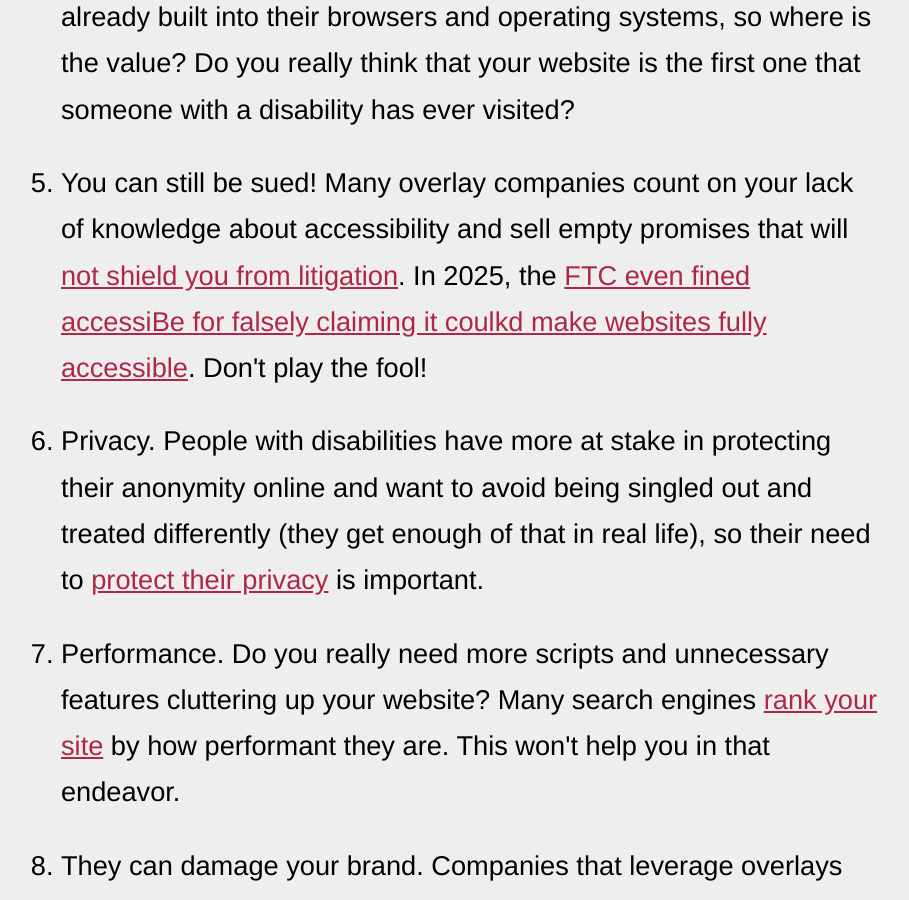
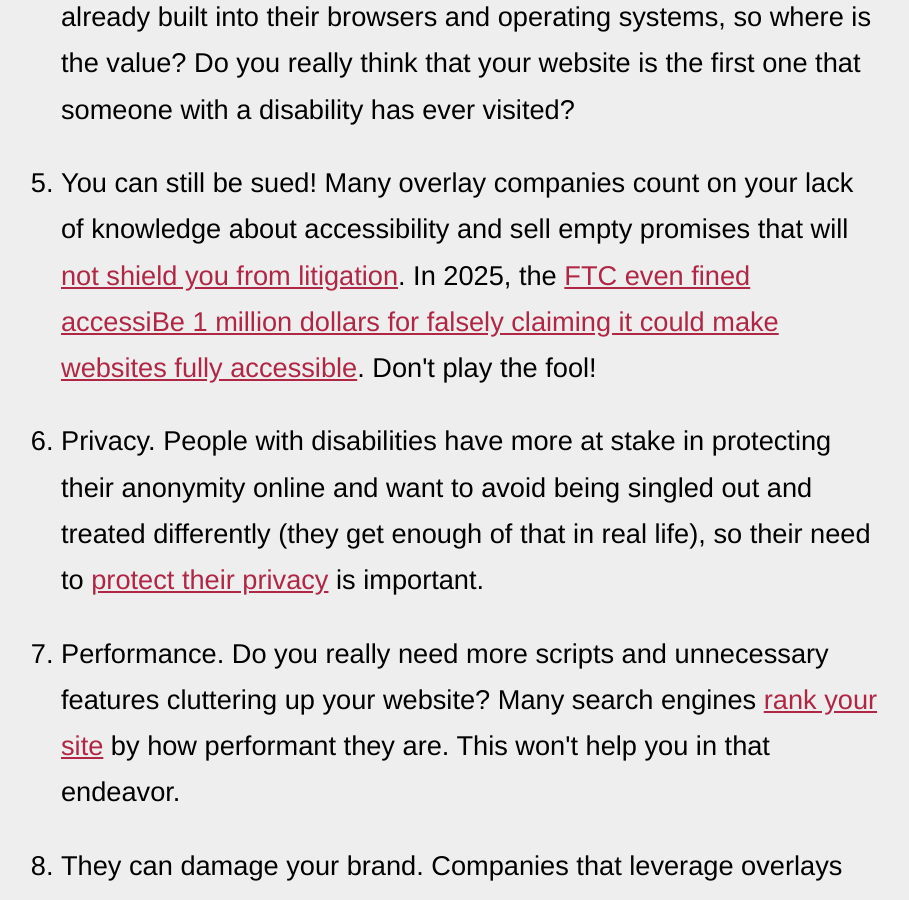
Before and after one commit to michaelspellacy/shouldiuseanaccessibilityoverlay-com, a Jekyll site: the page built from index.html, in a window 1280 px wide and 900 px high, scrolled down 1729 px. Shown: the whole window, without its empty margins (189-1098 px from the left). Built offline with Jekyll 4.4.1, drawn with Linux system fonts in a browser that asks for light colours.

Commit message:
Update index.html

```diff
--- a/index.html
+++ b/index.html
@@ -12,7 +12,7 @@
   <li>They fail to address inherent access barriers. For example, missing alternative text, proper labeling, multimedia captioning and transcription, keyboard access, etc. An overlay cannot fix these things.</li>
   <li>They can make access worse. So much so, that disabled users <a href="https://adrianroselli.com/2020/06/accessibe-will-get-you-sued.html#Update12">actively block overlays</a>, which defeat the purpose of including an overlay to begin with.</li>
   <li>Many disabled individuals already have the software that they require to navigate the web and can easily leverage features already built into their browsers and operating systems, so where is the value? Do you really think that your website is the first one that someone with a disability has ever visited?</li>
-  <li>You can still be sued! Many overlay companies count on your lack of knowledge about accessibility and sell empty promises that will <a href="https://adrianroselli.com/2020/06/accessibe-will-get-you-sued.html">not shield you from litigation</a>. In 2025, the <a href="https://techcrunch.com/2025/01/03/ftc-orders-ai-accessibility-startup-accessibe-to-pay-1m-for-misleading-advertising/">FTC even fined accessiBe for falsely claiming it coulkd make websites fully accessible</a>. Don't play the fool!</li>
+  <li>You can still be sued! Many overlay companies count on your lack of knowledge about accessibility and sell empty promises that will <a href="https://adrianroselli.com/2020/06/accessibe-will-get-you-sued.html">not shield you from litigation</a>. In 2025, the <a href="https://techcrunch.com/2025/01/03/ftc-orders-ai-accessibility-startup-accessibe-to-pay-1m-for-misleading-advertising/">FTC even fined accessiBe 1 million dollars for falsely claiming it could make websites fully accessible</a>. Don't play the fool!</li>
   <li>Privacy. People with disabilities have more at stake in protecting their anonymity online and want to avoid being singled out and treated differently (they get enough of that in real life), so their need to <a href="https://tink.uk/accessibe-and-data-protection/">protect their privacy</a> is important.</li>
   <li>Performance. Do you really need more scripts and unnecessary features cluttering up your website? Many search engines <a href="https://developers.google.com/web/updates/2018/07/search-ads-speed">rank your site</a> by how performant they are. This won't help you in that endeavor.</li>
   <li>They can damage your brand. Companies that leverage overlays are often called out for it on social media. Do you really want to take that risk?</li>
```
